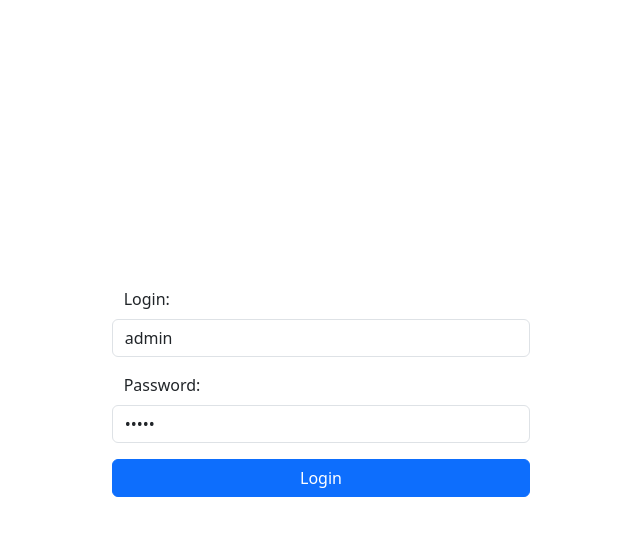
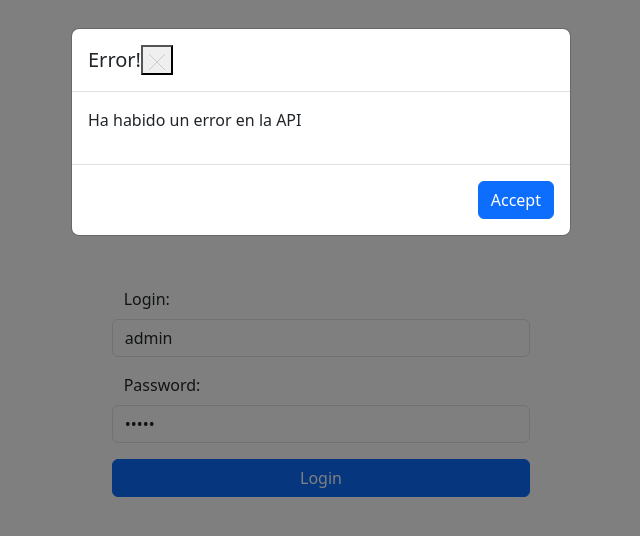
Before and after one commit to aamarber/react-products-shop, a React (Vite) app: page / in a window 1280 px wide. Both pictures are taken after a click on the button "Login". Shown: the top 536 px of the page, without its empty margins (319-959 px from the left). Built offline with nearby package versions, Linux system fonts and the light colour scheme; no server answers.

Commit message:
Missing tests

```diff
--- a/index.html
+++ b/index.html
@@ -8,5 +8,6 @@
 <body>
     <div id="root"></div>
     <script type="module" src="./src/main.jsx"></script>
+    <script src="./node_modules/bootstrap/dist/js/bootstrap.min.js"></script>
 </body>
 </html>
--- /dev/null
+++ b/src/ErrorMessage/ErrorMessage.jsx
@@ -0,0 +1,29 @@
+import React from 'react'
+
+export default function ErrorMessage({message}) {
+  return (
+    <>
+    <div id='errorMessage' className="modal" tabIndex="-1">
+        <div className="modal-dialog">
+            <div className="modal-content">
+            <div className="modal-header">
+                <h5 className="modal-title">Error!</h5>
+                <button type="button" data-bs-dismiss="modal" aria-label="Close">
+                    <svg fill='black' viewBox='0 0 100 100' width='1em' height='1em'>
+                        <line x1='0' x2='100' y1='0' y2='100' stroke='black'></line>
+                        <line x1='0' x2='100' y1='100' y2='0' stroke='black'></line>
+                    </svg>
+                </button>
+            </div>
+            <div className="modal-body">
+                <p>{message}</p>
+            </div>
+            <div className="modal-footer">
+                <button type="button" className="btn btn-primary" data-bs-dismiss="modal">Accept</button>
+            </div>
+            </div>
+        </div>
+    </div>
+    </>
+  )
+}
--- a/src/Login.jsx
+++ b/src/Login.jsx
@@ -1,9 +1,11 @@
 import React, { useEffect, useState } from 'react'
+import ErrorMessage from './ErrorMessage/ErrorMessage';
 
 export default function Login({setToken, apiClient}) {
 
     const [login, setLogin] = useState('');
     const [password, setPassword] = useState('');
+    const [error, setError] = useState('');
 
     // Uncomment this so the inputs are filled with the default user and password
     useEffect(() => {
@@ -15,7 +17,12 @@ export default function Login({setToken, apiClient}) {
       event.preventDefault();
 
       apiClient.login(login, password)
-        .then(token => setToken(token));
+        .then(
+          token => setToken(token),
+          error => {
+            const myModalAlternative = new bootstrap.Modal('#errorMessage')
+            myModalAlternative.show();
+          });
     };
 
   return (
@@ -35,6 +42,7 @@ export default function Login({setToken, apiClient}) {
             </div>
           </form>
         </div>
+        <ErrorMessage message="Ha habido un error en la API"></ErrorMessage>
     </>
   )
 }
--- a/src/ProductsDetail/ProductsDetail.jsx
+++ b/src/ProductsDetail/ProductsDetail.jsx
@@ -1,8 +1,11 @@
 import React, { useState, useEffect } from 'react'
+import Reviews from '../Reviews/Reviews';
 
 export default function ProductsDetail({apiClient, productId, goToProducts}) {
 
     const [product, setProduct] = useState(null);
+
+    const [reviews, setReviews] = useState(null);
 
     useEffect(() => {
 
@@ -12,6 +15,9 @@ export default function ProductsDetail({apiClient, productId, goToProducts}) {
 
         apiClient.getProduct(productId)
         .then(productDetail => setProduct(productDetail));
+
+        apiClient.getReviews(productId)
+        .then(reviewsData => setReviews(reviewsData))
       });
 
       const buildImageUrl = (imageName) => `${apiClient.apiUrl}images/${imageName}`;
@@ -30,6 +36,10 @@ export default function ProductsDetail({apiClient, productId, goToProducts}) {
                     <img className='w-100' src={buildImageUrl(product?.medium_image)} alt="MDN" />
                 </picture>
             </section>
+
+            <section className="reviews-containe">
+                <Reviews reviews={reviews}></Reviews>
+            </section>
         </>
         }
 
--- /dev/null
+++ b/src/Reviews/Reviews.jsx
@@ -0,0 +1,44 @@
+import React from 'react'
+
+export default function Reviews({reviews}) {
+    const buildStars = (score) => {
+        let result = [];
+        for(let i = 0; i < score; i++) {
+            result.push(<span>★</span>);
+        }
+
+        return result;
+    };
+  return (
+    <table>
+        <thead>
+            <tr>
+                <th>Author</th>
+                <th>Title</th>
+                <th>Description</th>
+                <th>Score</th>
+            </tr>
+        </thead>
+        <tbody>
+            {reviews?.map((review, index) =>
+                <>
+                    <tr key={`review-${index}`}>
+                        <td>
+                            <span>{review.author}</span>
+                        </td>
+                        <td>
+                            <span>{review.title}</span>
+                        </td>
+                        <td>
+                            <span>{review.description}</span>
+                        </td>
+                        <td>
+                            {buildStars(review.score).map((star, index) => <span key={`star-${index}`}>{star}</span>)}
+                        </td>
+                    </tr>
+                </>
+            )}
+        </tbody>
+    </table>
+  )
+}
```
Also changed, not shown: 1 other file (tests, documents, lock files or other folders).
